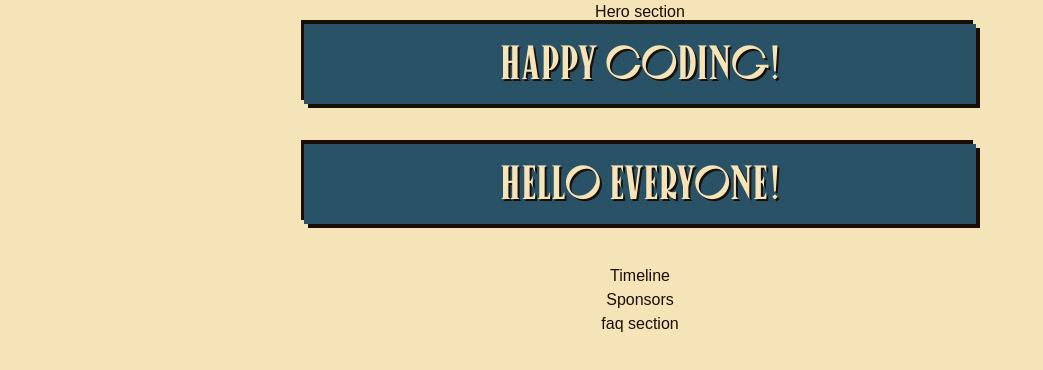
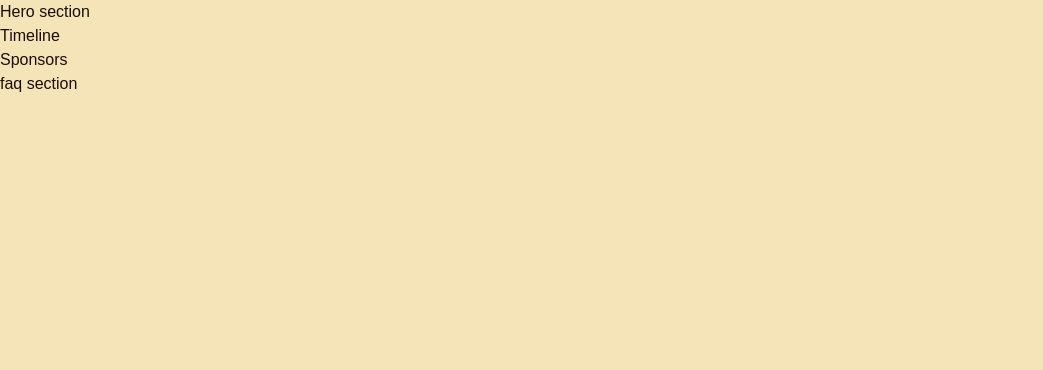
Before and after one commit to Webwiznitr/bug-free-sniffle, a Next.js app: page / in a window 1280 px wide. Shown: the top 370 px of the page, without its empty margins (0-1043 px from the left). Built offline with nearby package versions, Linux system fonts and the light colour scheme.

Commit message:
fix: component structure

```diff
--- a/src/app/page.tsx
+++ b/src/app/page.tsx
@@ -4,14 +4,8 @@ import Faq from '@/components/faq/Faq';
 import Sponsors from '@/components/sponsors/Sponsors';
 export default function Home() {
   return (
-    <div className="flex h-screen flex-col items-center">
+    <div>
       <Hero />
-      <div className="font-canopee bg-secondary text-background text-shadow hack-shadow mx-auto w-2xl py-4 text-center text-5xl">
-        happy coding!
-      </div>
-      <div className="font-canopee bg-secondary text-background text-shadow hack-shadow mx-auto my-10 w-2xl py-4 text-center text-5xl">
-        hello everyone!
-      </div>
       <Timeline />
       <Sponsors />
       <Faq />
```
